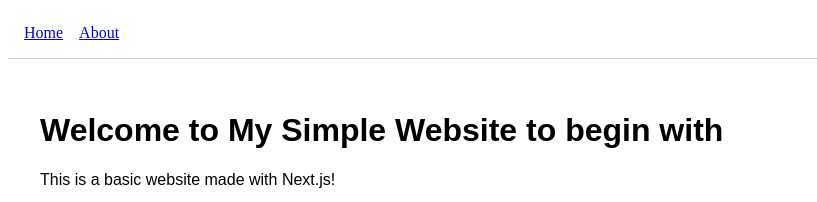
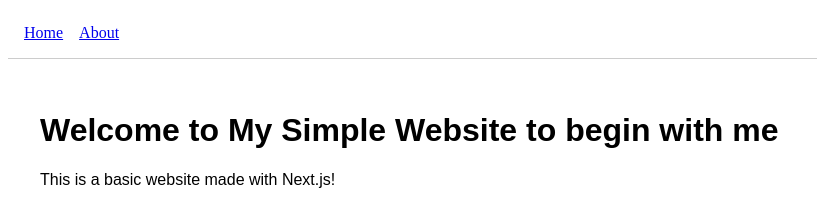
Before and after one commit to XERON431/Simple-Website, a Next.js app: page / in a window 1280 px wide. Shown: the top 202 px of the page, without its empty margins (0-817 px from the left). Built offline with nearby package versions, Linux system fonts and the light colour scheme.

Commit message:
Checking auto deployed

```diff
--- a/src/app/page.tsx
+++ b/src/app/page.tsx
@@ -2,7 +2,7 @@
 export default function Home() {
   return (
     <main style={{ padding: "2rem", fontFamily: "sans-serif" }}>
-      <h1>Welcome to My Simple Website to begin with</h1>
+      <h1>Welcome to My Simple Website to begin with me</h1>
       <p>This is a basic website made with Next.js!</p>
     </main>
   );
```
